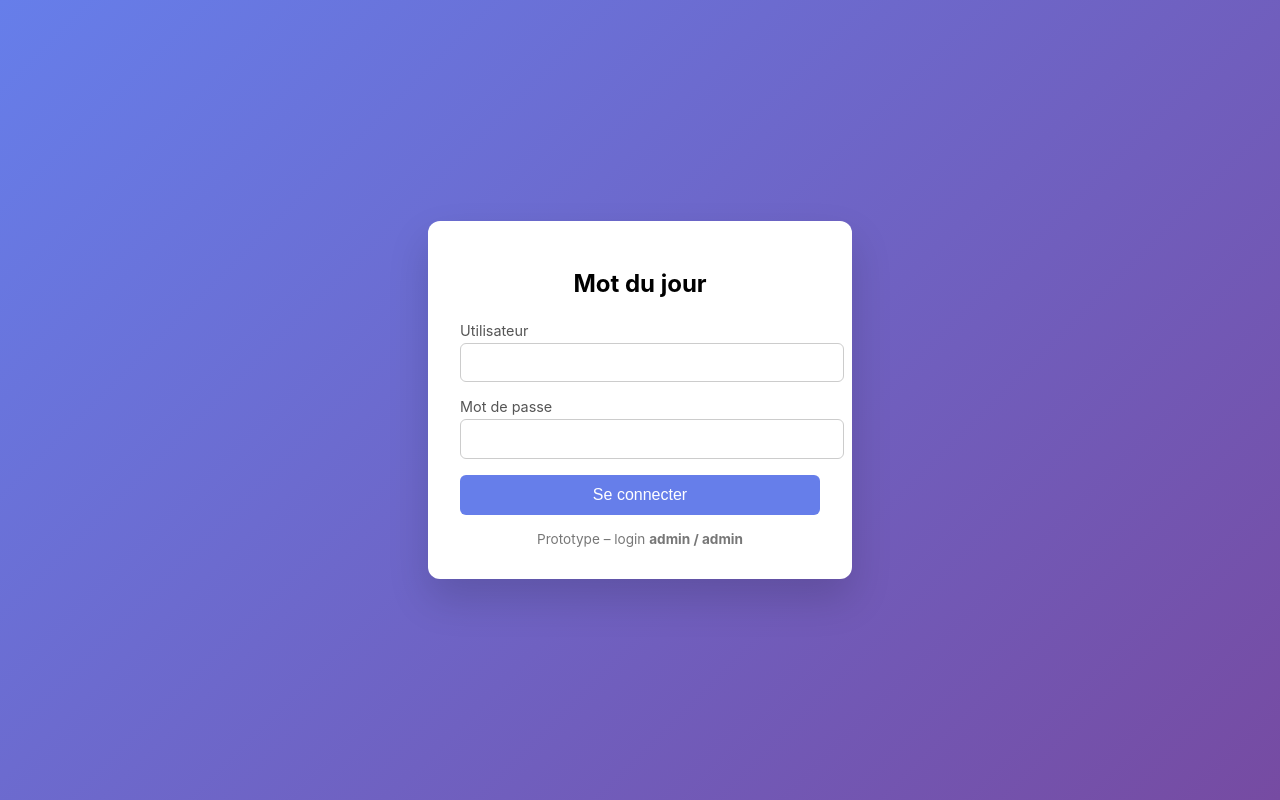
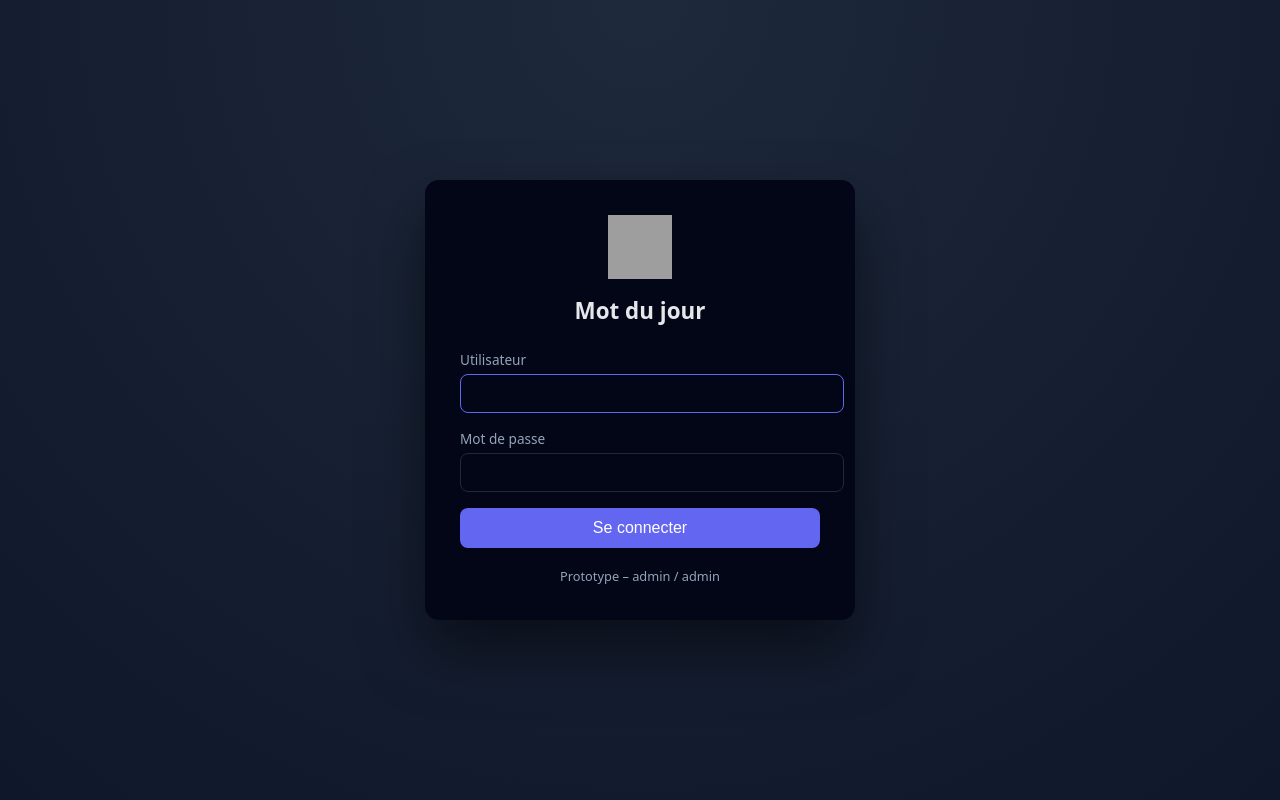
Before and after one commit to alassauzet/motus-app, a Python web app: template templates/login.html in a window 1280 px wide. Run offline with Jinja, Linux system fonts and the light colour scheme; the template is opened without the code that fills it, so the values that code supplies are empty; grey boxes are pictures that could not be loaded.

Commit message:
Update login.html

```diff
--- a/templates/login.html
+++ b/templates/login.html
@@ -2,54 +2,88 @@
 <html lang="fr">
 <head>
     <meta charset="UTF-8">
-    <title>Login – Mot du jour</title>
+    <title>Mot du jour – Login</title>
     <meta name="viewport" content="width=device-width, initial-scale=1.0">
 
+    <!-- Favicon -->
+    <link rel="icon" type="image/png" href="{{ url_for('static', filename='favicon.png') }}">
+
     <style>
+        :root {
+            --bg: #0f172a;
+            --card: #020617;
+            --accent: #6366f1;
+            --text: #e5e7eb;
+            --muted: #94a3b8;
+            --error: #ef4444;
+        }
+
         body {
             margin: 0;
             min-height: 100vh;
-            font-family: -apple-system, BlinkMacSystemFont, "Segoe UI", Roboto, sans-serif;
-            background: linear-gradient(135deg, #667eea, #764ba2);
+            font-family: system-ui, -apple-system, BlinkMacSystemFont, "Segoe UI", sans-serif;
+            background: radial-gradient(circle at top, #1e293b, var(--bg));
             display: flex;
             align-items: center;
             justify-content: center;
+            color: var(--text);
         }
 
         .login-card {
-            background: white;
-            padding: 2rem;
-            border-radius: 12px;
+            background: var(--card);
+            padding: 2.2rem;
+            border-radius: 14px;
             width: 100%;
             max-width: 360px;
-            box-shadow: 0 20px 40px rgba(0, 0, 0, 0.15);
+            box-shadow: 0 30px 60px rgba(0, 0, 0, 0.5);
+            animation: fadeInUp 0.6s ease-out;
         }
 
-        .login-card h1 {
+        @keyframes fadeInUp {
+            from {
+                opacity: 0;
+                transform: translateY(20px);
+            }
+            to {
+                opacity: 1;
+                transform: translateY(0);
+            }
+        }
+
+        .logo {
+            display: block;
+            margin: 0 auto 1rem;
+            width: 64px;
+            height: 64px;
+        }
+
+        h1 {
             text-align: center;
             margin-bottom: 1.5rem;
-            font-size: 1.5rem;
+            font-size: 1.4rem;
         }
 
         label {
             display: block;
-            margin-bottom: 0.25rem;
-            font-size: 0.9rem;
-            color: #555;
+            margin-bottom: 0.3rem;
+            font-size: 0.85rem;
+            color: var(--muted);
         }
 
         input {
             width: 100%;
             padding: 0.6rem 0.7rem;
             margin-bottom: 1rem;
-            border-radius: 6px;
-            border: 1px solid #ccc;
+            border-radius: 8px;
+            border: 1px solid #1e293b;
+            background: #020617;
+            color: var(--text);
             font-size: 1rem;
         }
 
         input:focus {
             outline: none;
-            border-color: #667eea;
+            border-color: var(--accent);
         }
 
         button {
@@ -57,31 +91,58 @@
             padding: 0.7rem;
             font-size: 1rem;
             border: none;
-            border-radius: 6px;
-            background: #667eea;
+            border-radius: 8px;
+            background: var(--accent);
             color: white;
             cursor: pointer;
+            transition: background 0.2s ease;
         }
 
         button:hover {
-            background: #5a67d8;
+            background: #4f46e5;
+        }
+
+        .error {
+            background: rgba(239, 68, 68, 0.15);
+            color: var(--error);
+            padding: 0.6rem;
+            border-radius: 8px;
+            font-size: 0.85rem;
+            margin-bottom: 1rem;
+            text-align: center;
+            animation: shake 0.3s ease;
+        }
+
+        @keyframes shake {
+            0% { transform: translateX(0); }
+            25% { transform: translateX(-4px); }
+            50% { transform: translateX(4px); }
+            75% { transform: translateX(-4px); }
+            100% { transform: translateX(0); }
         }
 
         .hint {
-            margin-top: 1rem;
+            margin-top: 1.2rem;
             text-align: center;
-            font-size: 0.85rem;
-            color: #777;
+            font-size: 0.8rem;
+            color: var(--muted);
         }
     </style>
 </head>
 
 <body>
     <form class="login-card" method="post">
+        <!-- Logo -->
+        <img src="{{ url_for('static', filename='logo.png') }}" alt="Logo" class="logo">
+
         <h1>Mot du jour</h1>
 
+        {% if error %}
+        <div class="error">{{ error }}</div>
+        {% endif %}
+
         <label for="username">Utilisateur</label>
-        <input id="username" name="username" required>
+        <input id="username" name="username" required autofocus>
 
         <label for="password">Mot de passe</label>
         <input id="password" type="password" name="password" required>
@@ -89,7 +150,7 @@
         <button type="submit">Se connecter</button>
 
         <div class="hint">
-            Prototype – login <strong>admin / admin</strong>
+            Prototype – admin / admin
         </div>
     </form>
 </body>
```
